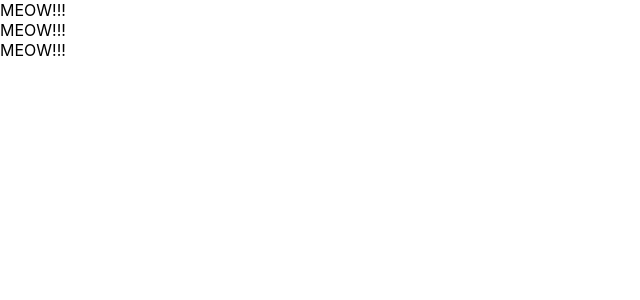
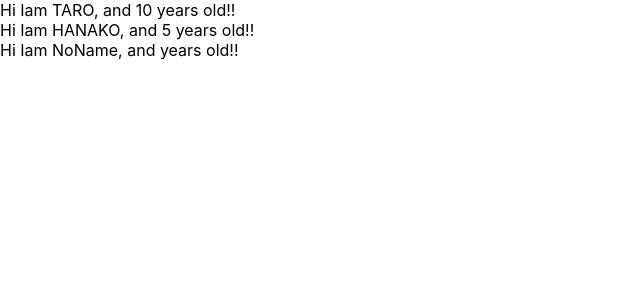
Before and after one commit to Popo1173/udemy-reacr-redux, a React (Create React App) app in the folder my-app/: page / in a window 1280 px wide. Shown: the top 300 px of the page, without its empty margins (0-640 px from the left). Built offline with nearby package versions, Linux system fonts and the light colour scheme.

Commit message:
learn props component

```diff
--- a/my-app/src/App.js
+++ b/my-app/src/App.js
@@ -1,36 +1,44 @@
+import React from 'react'
 
-//JSXを利用する際は、　import　react　が必要になる
-// import React, { Component } from 'react'
+const App = () => {
 
-//Appというクラスがコンポーネントを継承している
-// class App extends Component {
-//   render(){
-//     return (
-//       <React.Fragment>
-//         <label htmlFor="bar">bar</label>
-//         <input type="text" onChange={()=> {console.log('クリック')}}/>
-//       </React.Fragment>
-//     )
-//   }
-// }
+  //簡略化するためにmap 関数を使う
+  const profiles = [
+    {name: "TARO", age: 10},
+    {name: "HANAKO", age: 5},
+    {name: "NoName"}
+  ]
 
-import React from 'react'
-const App = () => {
   return (
     <div>
-    <Cat />
-    <Cat />
-    <Cat />
+      {
+        //profiles配列をmap関数で管理し引数「profile」に渡す
+        //Warning: Each child in a list should have a unique "key" prop.
+        // ⇨　仮想DOMを使うためユニークなkeyが必要になると注意されるため、引数にindexを入れる
+        // どこからどこまでを描画する指示をkeyで行うため
+        profiles.map((profile, index)=> {
+          //profileの値をUserコンポーネントに渡す
+          //key をindex で管理
+          return <User name={profile.name}　age={profile.age} key={index}/>
+        })
+
+      }
+    {/* propsでデータを受け取る */}
+    {
+    /* <User name={"TARO"}　age={10}/>
+    <User name={"HANAKO"}　age={5}/> */
+    }
     </div>
   )
 }
-
-const Cat =() => {
-  return <div>MEOW!!!</div>
+//props で値を受け取る
+const User =(props) => {
+  return <div>Hi Iam {props.name}, and {props.age} years old!!</div>
 }
 
-
-
-
+//propsを受け取るコンポーネントにデフォルトpropsを用意しておく
+User.defalutProps = {
+  age: 1
+}
 
 export default App;
```
Also changed, not shown: 1 other file (tests, documents, lock files or other folders).
